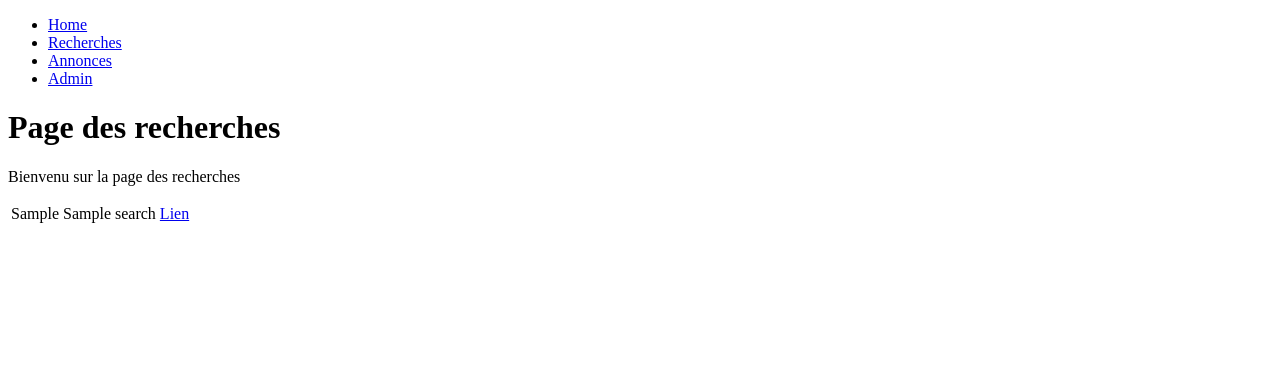
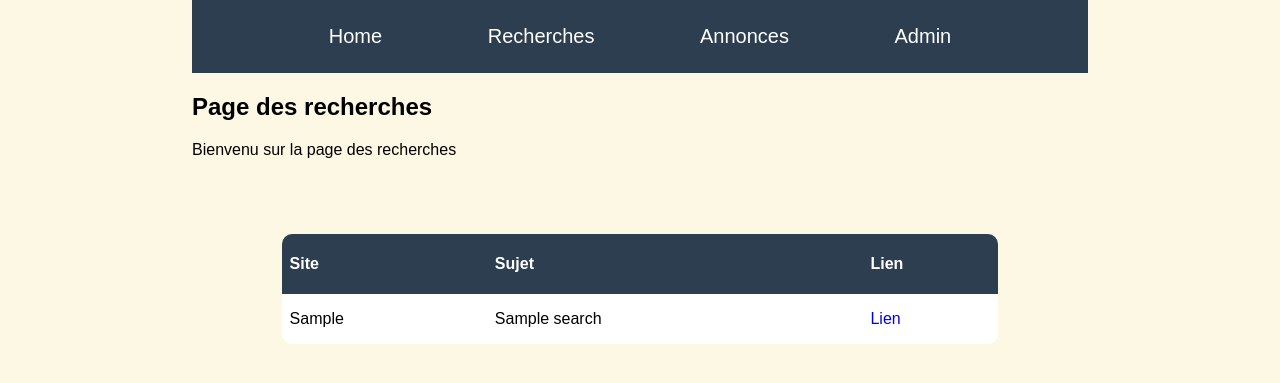
Before and after one commit to Florian-Dj/job_search, a Django app: page /recherche in a window 1280 px wide. Shown: the top 383 px of the page. Run offline with Django 3.2, Linux system fonts and the light colour scheme; tables that the repository leaves empty hold one stand-in row (values such as "Sample post").

Commit message:
CSS navbar and table

```diff
--- a/mysite/mysite/settings.py
+++ b/mysite/mysite/settings.py
@@ -11,6 +11,7 @@ https://docs.djangoproject.com/en/3.1/ref/settings/
 """
 
 from pathlib import Path
+import os
 
 # Build paths inside the project like this: BASE_DIR / 'subdir'.
 BASE_DIR = Path(__file__).resolve(strict=True).parent.parent
@@ -119,3 +120,7 @@ USE_TZ = True
 # https://docs.djangoproject.com/en/3.1/howto/static-files/
 
 STATIC_URL = '/static/'
+
+STATICFILES_DIRS = [
+    os.path.join(BASE_DIR, 'static')
+]
--- /dev/null
+++ b/mysite/static/css/style.css
@@ -0,0 +1,87 @@
+body {
+    padding: 0;
+    margin: auto;
+    width: 70%;
+    background-color: #fcf8e3;
+	font-family: sans-serif;
+}
+
+nav.primary-navigation {
+  margin: 0 auto;
+  display: block;
+  padding: 15px 0 15px 0;
+  text-align: center;
+  font-size: 20px;
+  background-color: #2c3e50;
+}
+
+nav.primary-navigation ul {
+    padding: 0;
+    margin: 0;
+}
+
+nav.primary-navigation ul li {
+  list-style: none;
+  margin: 0 auto;
+  display: inline-block;
+  padding: 10px 50px;
+  position: relative;
+  text-decoration: none;
+  text-align: center;
+}
+
+nav.primary-navigation li a {
+  color: white;
+}
+
+nav.primary-navigation li a:hover {
+  color: #1abc9c;
+}
+
+nav.primary-navigation li:hover {
+  cursor: pointer;
+}
+
+a {
+  text-decoration: none;
+}
+
+
+.wrap-table100 {
+  width: 80%;
+  margin: auto;
+  margin-top: 75px;
+}
+
+table {
+  border-spacing: 1;
+  border-collapse: collapse;
+  background: white;
+  border-radius: 10px;
+  overflow: hidden;
+  width: 100%;
+  margin: 0 auto;
+  position: relative;
+}
+
+table * {
+  position: relative;
+}
+
+table td, table th {
+  padding-left: 8px;
+}
+
+table thead tr {
+  height: 60px;
+  background: #2c3e50;
+  color: white;
+}
+
+table tbody tr {
+  height: 50px;
+}
+
+table td, table th {
+  text-align: left;
+}
--- a/mysite/templates/navbar.html
+++ b/mysite/templates/navbar.html
@@ -1,9 +1,8 @@
-<nav>
+<nav role="navigation" class="primary-navigation">
     <ul>
         <li><a href="{% url 'home' %}">Home</a></li>
         <li><a href="{% url 'recherche' %}">Recherches</a></li>
         <li><a href="{% url 'annonce' %}">Annonces</a></li>
         <li><a href="admin">Admin</a></li>
     </ul>
-
 </nav>
--- a/mysite/templates/search.html
+++ b/mysite/templates/search.html
@@ -7,7 +7,17 @@
 <h1>Page des recherches</h1>
 <p>Bienvenu sur la page des recherches</p>
 
+<div class="wrap-table100">
+    <div class="table100">
         <table>
+            <thead>
+                <tr>
+                   <th>Site</th>
+                   <th>Sujet</th>
+                   <th>Lien</th>
+                </tr>
+            </thead>
+            <tbody>
 {% for se in search_list %}
                 <tr>
                     <td>{{se.web}}</td>
@@ -15,6 +25,9 @@
                     <td><a href="{{se.link_search}}" target="_blank">Lien</a></td>
                 </tr>
 {% endfor %}
+            </tbody>
         </table>
+    </div>
+</div>
 
 {% endblock %}
--- a/mysite/templates/template.html
+++ b/mysite/templates/template.html
@@ -1,12 +1,15 @@
 <!DOCTYPE html>
+{% load static %}
 <html lang="fr">
 <head>
     <meta charset="UTF-8">
     <title>{% block title %} {% endblock %}</title>
+    <link rel="stylesheet" type="text/css" href="{% static 'css/style.css' %}">
 </head>
 <body>
 {% include 'navbar.html' %}
-{% block body %} {% endblock %}
-
+<section>
+    {% block body %} {% endblock %}
+</section>
 </body>
 </html>
```
Also changed, not shown: mysite/static/style.css (deleted). Lines whose indentation alone changed are shown as unchanged.
